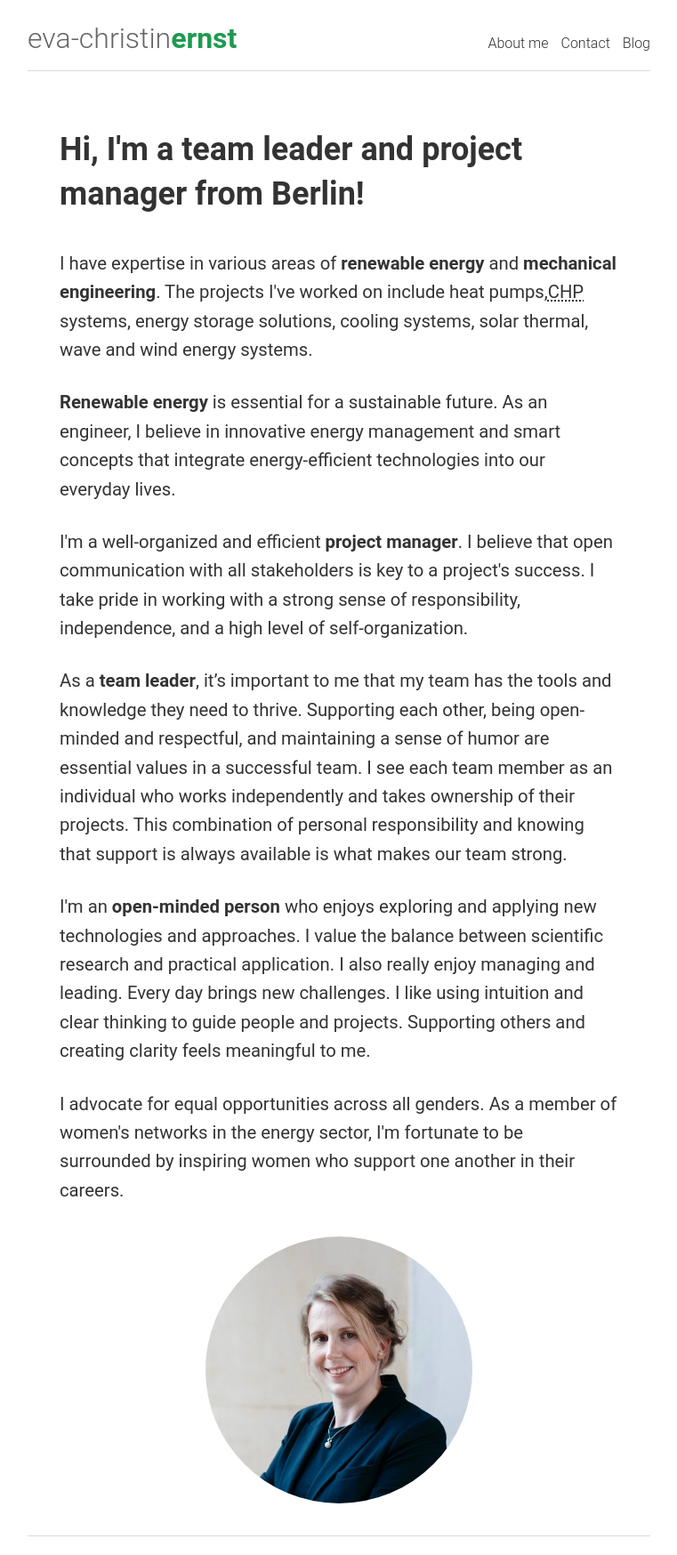
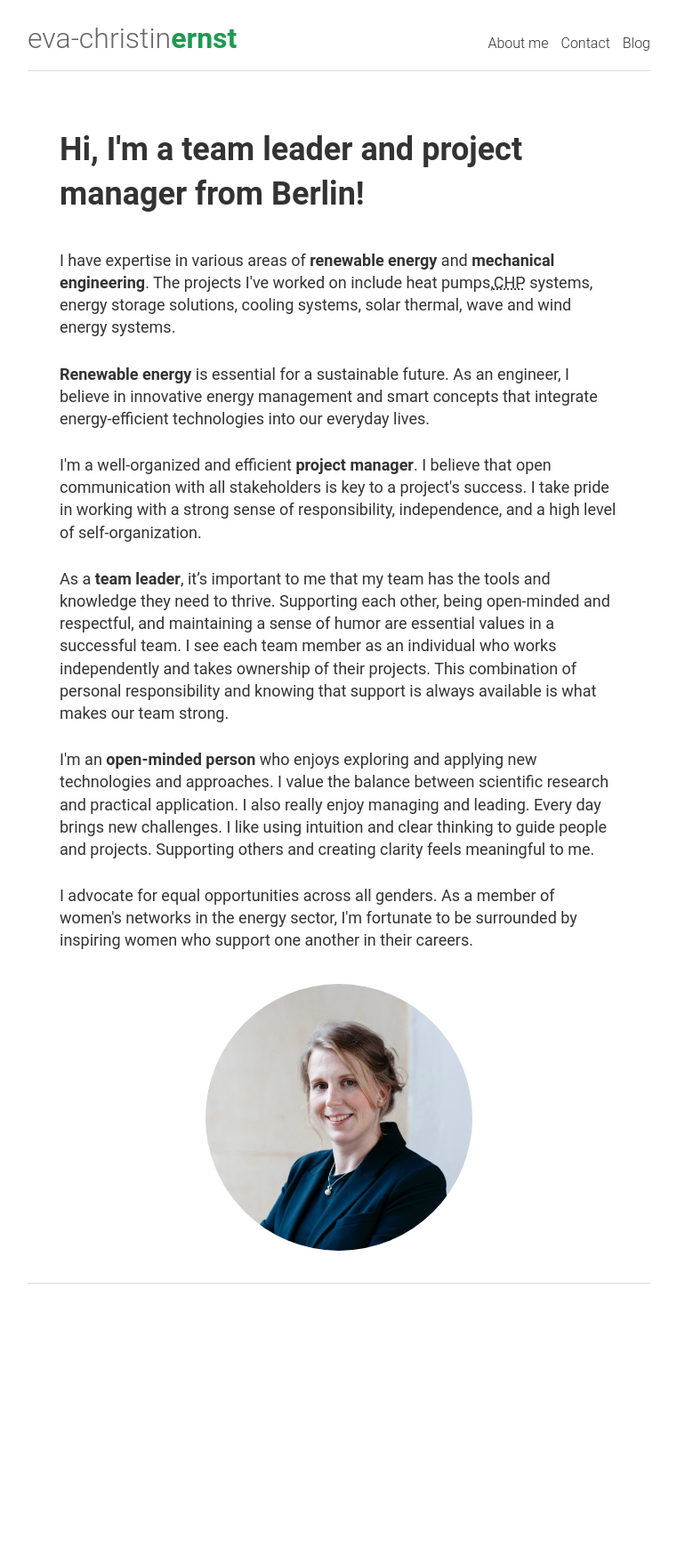
Before and after one commit to evafroehlich/website, a Jekyll site: the page built from index.html, in a window 1280 px wide. Shown: the whole page at 89% size, without its empty margins (259-1020 px from the left). Built offline with Jekyll 4.4.1, drawn with Linux system fonts in a browser that asks for light colours; after the commit the page ends 1464 px from its top, so only the background shows below that.

Commit message:
Update custom.scss

```diff
--- a/_sass/custom.scss
+++ b/_sass/custom.scss
@@ -30,8 +30,8 @@
 
 
 .home p {
-  font-size: 1.125rem;       /* Slightly larger text for readability */
-  line-height: 1.6;
+  font-size: 1.0rem;       /* Slightly larger text for readability */
+  line-height: 1.4;
   margin-bottom: 1.5rem;     /* Adequate space between paragraphs */
 }
 
```
